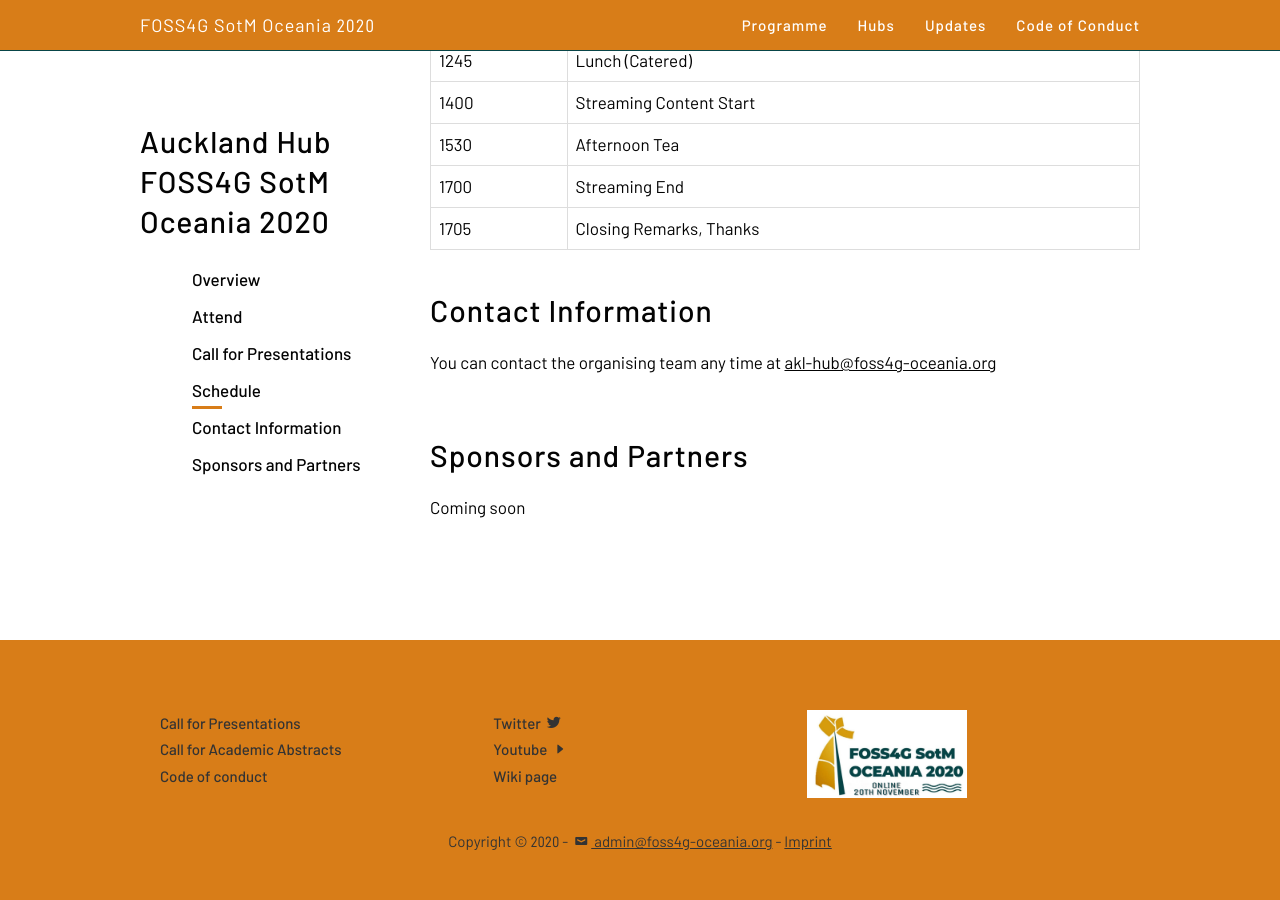
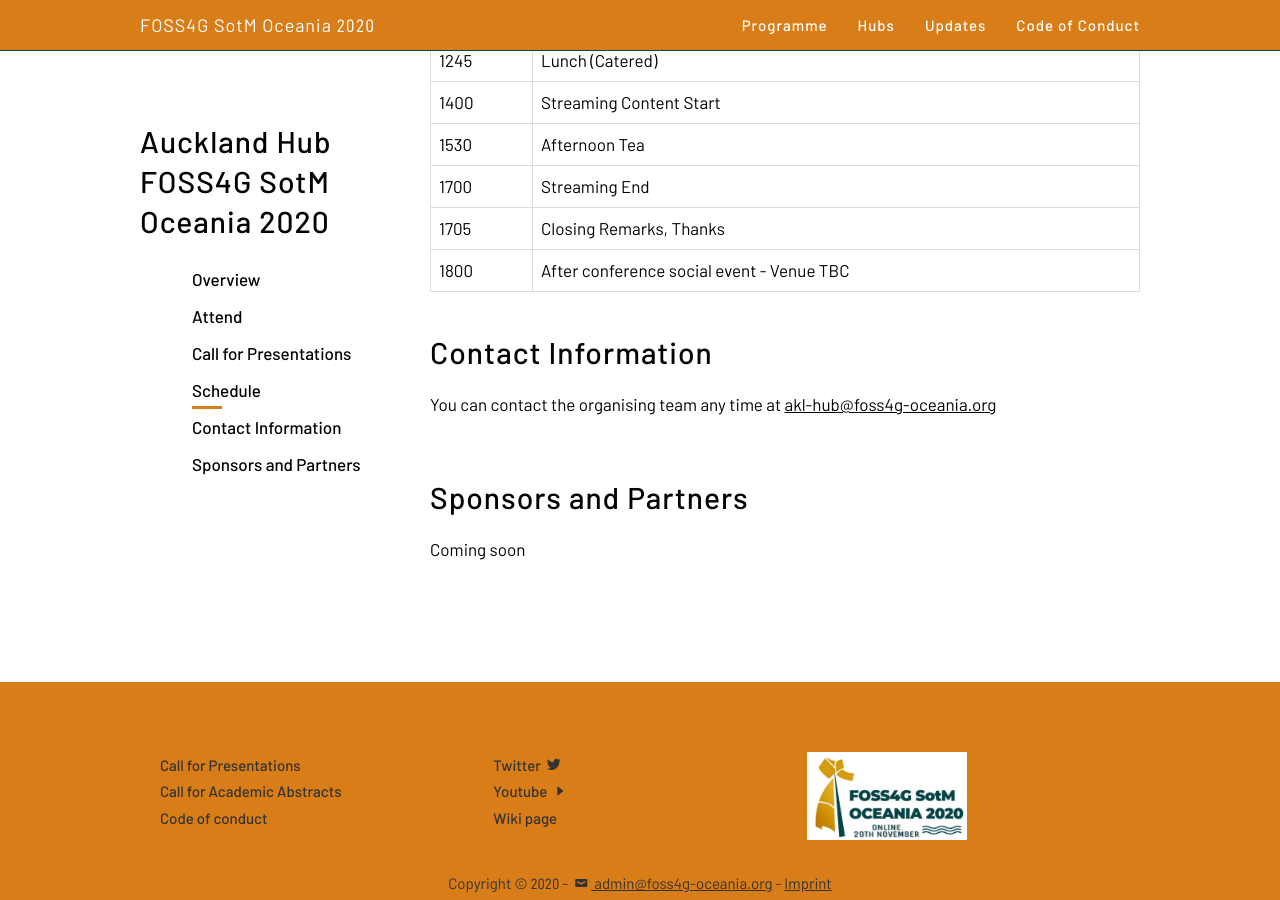
Before and after one commit to osgeo-oceania/foss4g-sotm-oceania-2020, a Jekyll site: the page built from hubs/auckland/index.md, in a window 1280 px wide and 900 px high, scrolled down 1141 px. Built offline with Jekyll 4.4.1, drawn with Linux system fonts in a browser that asks for light colours.

Commit message:
Auckland hub: add social event to schedule

```diff
--- a/hubs/auckland/index.md
+++ b/hubs/auckland/index.md
@@ -41,6 +41,7 @@
 | 1530 | Afternoon Tea |
 | 1700 | Streaming End  |
 | 1705 | Closing Remarks, Thanks |
+| 1800 | After conference social event - Venue TBC |
 
 # Contact Information
 
```
